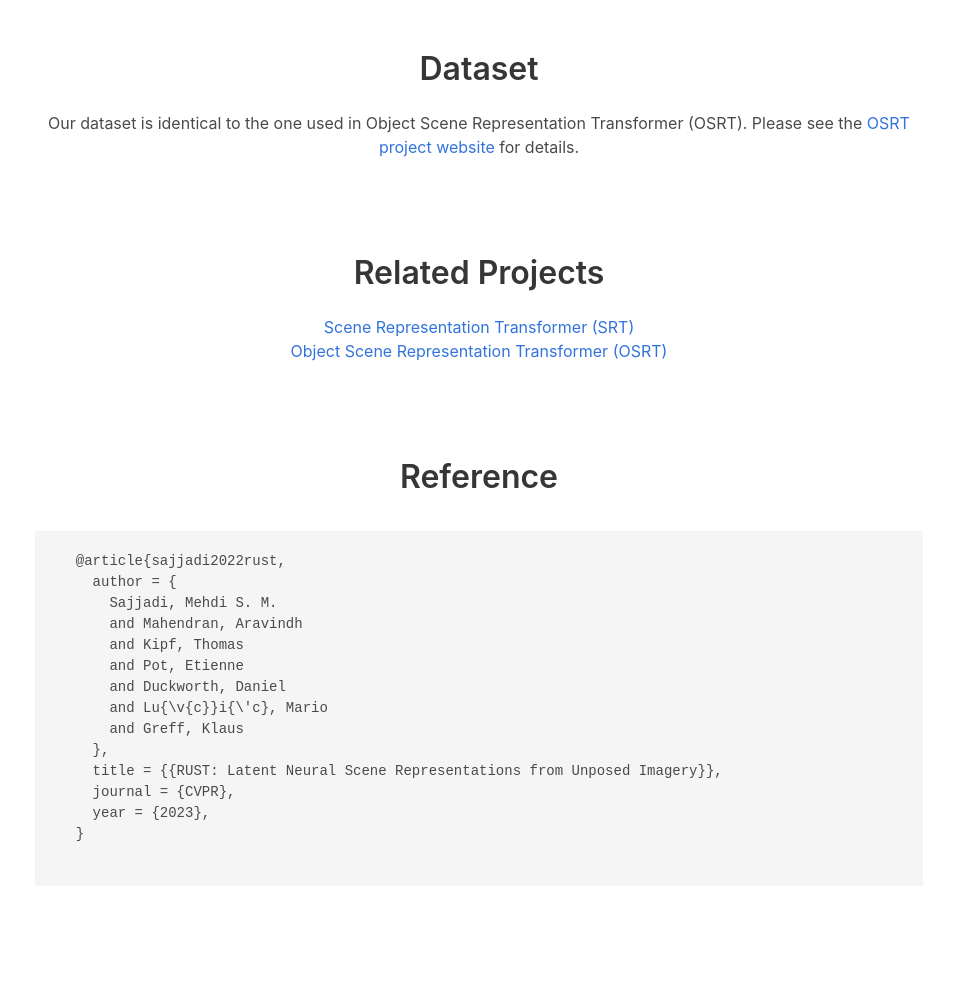
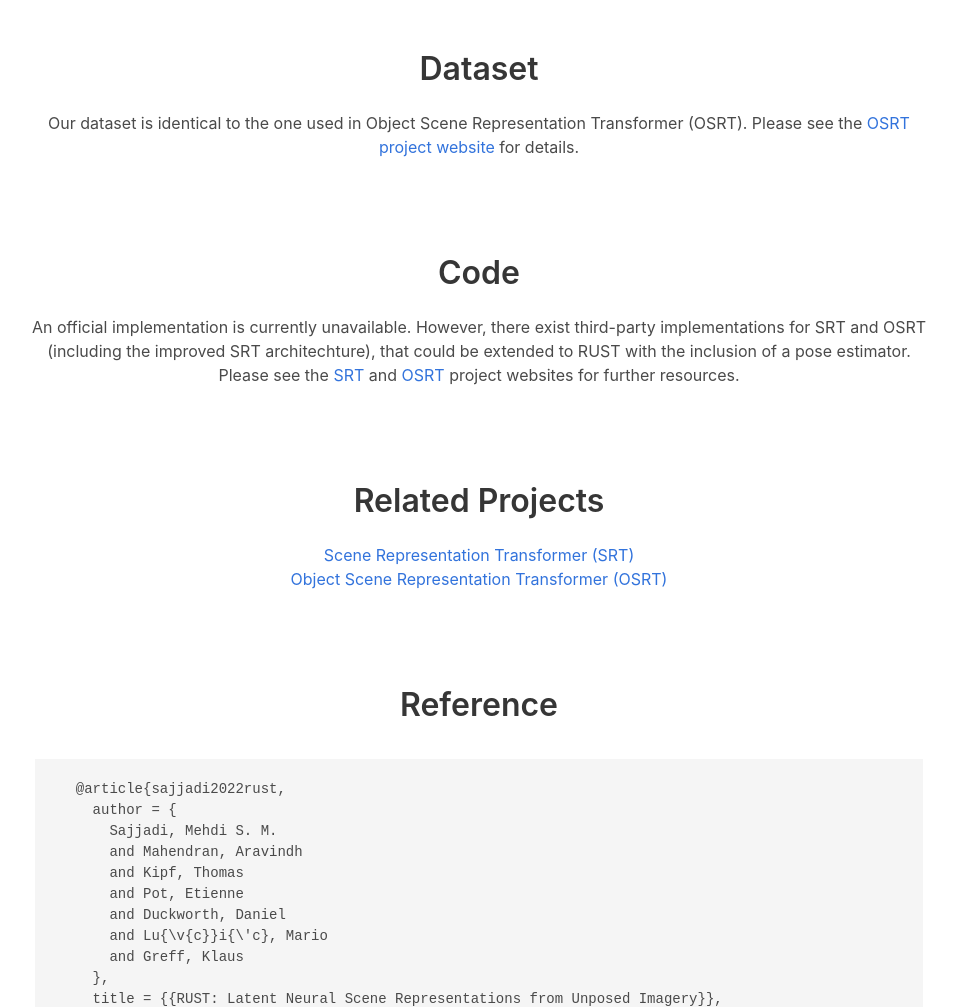
Before and after one commit to rust-paper/rust-paper.github.io, a plain HTML site: page index.html in a window 1280 px wide. Shown: the part 1497-2504 px from the top of the page, without its empty margins (161-1114 px from the left). Drawn offline with Linux system fonts and the light colour scheme; some icons are missing.

Commit message:
add code section

```diff
--- a/index.html
+++ b/index.html
@@ -68,7 +68,17 @@
 
     </section>
 
+    <section class="section">
+      <h2 class="title">Code</h2>
+
+          An official implementation is currently unavailable. However, there exist third-party implementations for SRT and OSRT (including the improved SRT
+          architechture), that could be extended to RUST with the inclusion of a pose estimator. Please see the
+          <a target="_blank" rel="noopener noreferrer" href="https://srt-paper.github.io/#code">SRT</a> and
+          <a target="_blank" rel="noopener noreferrer" href="https://osrt-paper.github.io/#code">OSRT</a> project websites for further resources.
+
     </section>
+
+  </section>
     <section class="section">
       <h2 class="title">Related Projects</h2>
 
```
